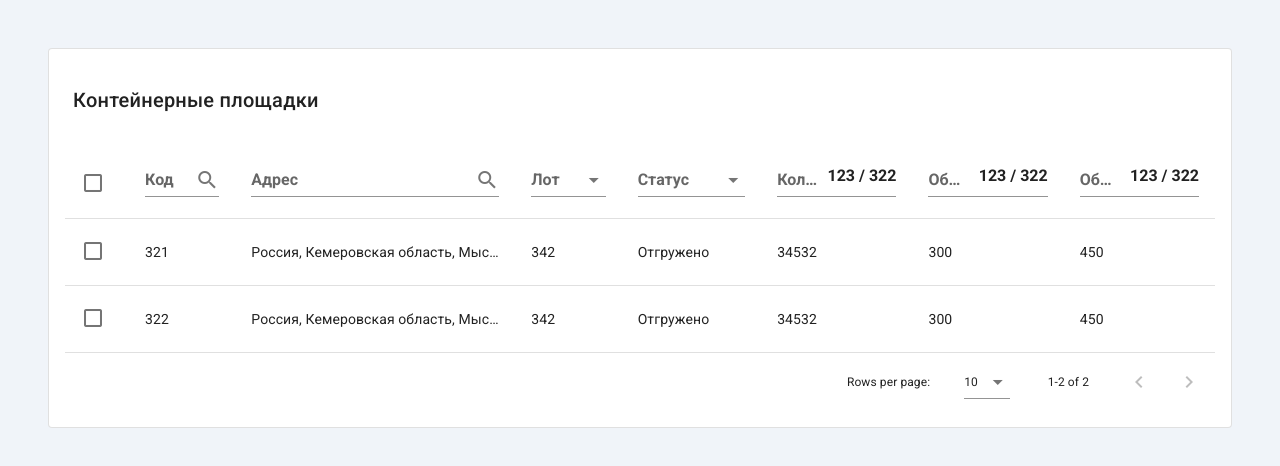
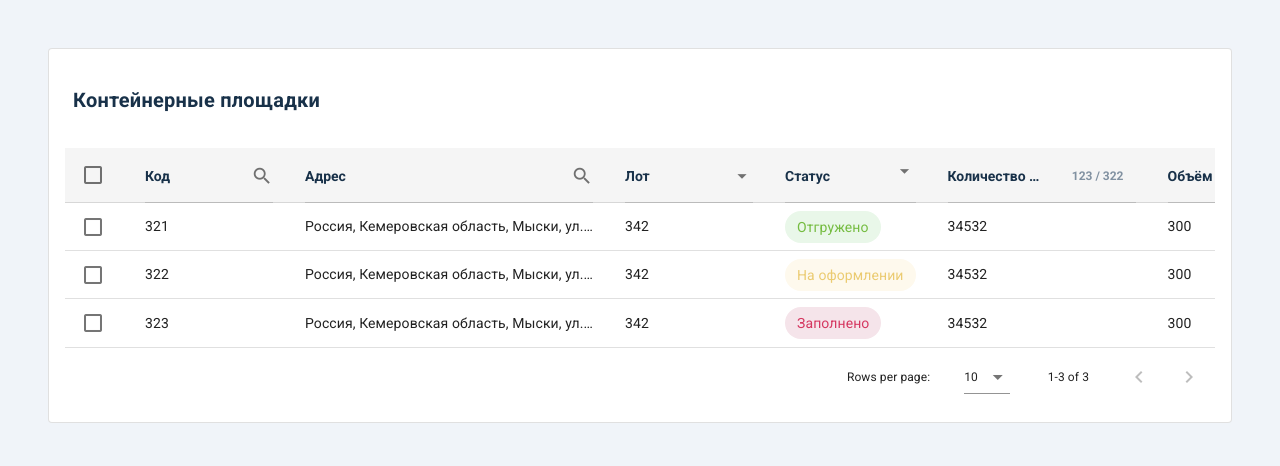
Before and after one commit to alldevic/qrform, a Vue app: page / in a window 1280 px wide. Shown: the top 466 px of the page. Built offline with nearby package versions, Linux system fonts and the light colour scheme.

Commit message:
updated platforms views

```diff
--- /dev/null
+++ b/src/constants/constants.ts
@@ -0,0 +1,7 @@
+const PLATFORM_STATUS = {
+  shipped: 0,
+  atRegistration: 1,
+  filled: 2,
+} as const;
+
+export default PLATFORM_STATUS;
--- a/src/main.ts
+++ b/src/main.ts
@@ -3,8 +3,10 @@ import App from './App.vue';
 import router from './router';
 import store from './store';
 import vuetify from './plugins/vuetify';
+import constants from './constants/constants';
 
 Vue.config.productionTip = false;
+Vue.use(constants);
 
 new Vue({
   router,
--- a/src/plugins/vuetify.ts
+++ b/src/plugins/vuetify.ts
@@ -19,7 +19,7 @@ export default new Vuetify({
         error: '#D53760',
         errorLight: '#F5E4EA',
         warning: '#EBCB71',
-        warningLigh: '#FEF9ED',
+        warningLight: '#FEF9ED',
         success: '#75BC41',
         successLight: '#E9F7E9',
       },
--- a/src/styles/extensions/_vuetify.scss
+++ b/src/styles/extensions/_vuetify.scss
@@ -1,25 +1,4 @@
-// App
-.theme--light.v-application {
-  background-color: $secondaryLightest !important;
-}
-
-// Cards
-.theme--light.v-card {
-  .v-card__title {
-      padding: 35px 24px 32px 24px;
-  }
-}
-
-// Tables
-.theme--light.v-data-table {
-  .text-start {
-    text-overflow: ellipsis;
-    overflow: hidden;
-    span {
-      white-space: nowrap;
-    }
-  }
-  .short-row {
-    max-width: 280px;
-  }
-}
+@import
+  'vuetify-components/v-app',
+  'vuetify-components/v-card',
+  'vuetify-components/v-data-table';
--- /dev/null
+++ b/src/styles/extensions/vuetify-components/_v-app.scss
@@ -0,0 +1,13 @@
+.theme--light.v-application {
+  background-color: $secondaryLightest !important;
+
+  .successLight {
+    color: $success;
+  }
+  .warningLight {
+    color: $warning;
+  }
+  .errorLight {
+    color: $error;
+  }
+}
--- /dev/null
+++ b/src/styles/extensions/vuetify-components/_v-card.scss
@@ -0,0 +1,8 @@
+.v-card {
+  .v-card__title {
+    padding: 35px 24px 32px 24px;
+    color: $secondary;
+    font-size: 20px;
+    font-weight: 600;
+  }
+}
--- /dev/null
+++ b/src/styles/extensions/vuetify-components/_v-data-table.scss
@@ -0,0 +1,86 @@
+.v-data-table {
+  thead {
+    th {
+      height: 56px;
+      padding-top: 8px;
+    }
+    background: $lighter;
+    // v-input
+    .v-input {
+      font-size: 14px;
+      line-height: 14px;
+      // Text field
+      &.v-text-field {
+        height: 100%;
+        margin-top: 0;
+        &>.v-input__control {
+          height: inherit;
+          &>.v-input__slot {
+            padding-bottom: 6px;
+            height: inherit;
+            &:before {
+              border-color: $midDark;
+            }
+            // v-label
+            .v-label {
+              height: 24px;
+              font-size: inherit;
+              color: $secondary;
+            }
+          }
+        }
+      }
+      &__append-inner {
+        display: flex;
+        align-items: center;
+        height: 100%;
+        padding-bottom: 4px;
+        margin: 0;
+        // v-chip
+        .v-chip {
+          background: none;
+          color: $secondaryLight;
+        }
+        // v-icon
+        .v-icon.v-icon {
+          font-size: 22px;
+        }
+      }
+      input {
+        max-height: 100%;
+      }
+    }
+  }
+
+  tbody {
+    td {
+      height: 52px;
+      text-overflow: ellipsis;
+      overflow: hidden;
+      span {
+        font-size: 14px;
+        white-space: nowrap;
+      }
+    }
+  }
+  .v-input {
+    // Checkbox
+    &.v-input--selection-controls {
+      margin: 0;
+      padding: 0;
+    }
+  }
+
+  .long-row {
+    min-width: 220px;
+    max-width: 320px;
+  }
+  .middle-row {
+    min-width: 200px;
+    max-width: 320px;
+  }
+  .short-row {
+    min-width: 160px;
+    max-width: 180px;
+  }
+}
--- a/src/views/platforms/Platforms.vue
+++ b/src/views/platforms/Platforms.vue
@@ -2,7 +2,7 @@
   v-card(outlined)
     v-card-title Контейнерные площадки
     v-card-text
-      v-data-table(
+      v-data-table.customize-table(
         v-model="selected"
         :headers="headers"
         :items="platforms"
@@ -10,53 +10,75 @@
         show-select
       )
         template(v-slot:header.code="{ header }")
-          v-text-field
-            template(v-slot:label)
-              | {{ header.text }}
+          v-tooltip(bottom)
+            template(v-slot:activator="{ on }")
+              v-text-field(hide-details v-on="on")
+                template(v-slot:label) {{ header.text }}
                 template(v-slot:append)
                   v-icon.material-icons search
+            span {{ header.text }}
 
         template(v-slot:header.address="{ header }")
-          v-text-field
-            template(v-slot:label)
-              | {{ header.text }}
+          v-tooltip(bottom)
+            template(v-slot:activator="{ on }")
+              v-text-field(hide-details v-on="on")
+                template(v-slot:label) {{ header.text }}
                 template(v-slot:append)
                   v-icon.material-icons search
+            span {{ header.text }}
 
         template(v-slot:header.lot="{ header }")
-          v-text-field
-            template(v-slot:label)
-              | {{ header.text }}
+          v-tooltip(bottom)
+            template(v-slot:activator="{ on }")
+              v-text-field(
+                hide-details
+                v-on="on"
+              )
+                template(v-slot:label) {{ header.text }}
                 template(v-slot:append)
                   v-icon.material-icons arrow_drop_down
+            span {{ header.text }}
 
         template(v-slot:header.status="{ header }")
-          v-text-field
-            template(v-slot:label)
-              | {{ header.text }}
+          v-tooltip(bottom)
+            template(v-slot:activator="{ on }")
+              v-select(
+                :items="statusName[status]"
+                clearable
+                hide-details
+                v-on="on"
+              )
+                template(v-slot:label) {{ header.text }}
                 template(v-slot:append)
                   v-icon.material-icons arrow_drop_down
+            span {{ header.text }}
 
         template(v-slot:header.contactsNumbers="{ header }")
-          v-text-field
-            template(v-slot:label)
-              | {{ header.text }}
+          v-tooltip(bottom)
+            template(v-slot:activator="{ on }")
+              v-text-field(hide-details v-on="on")
+                template(v-slot:label) {{ header.text }}
                 template(v-slot:append)
-              span 123 / 322
+                  v-chip(small) 123 / 322
+            span {{ header.text }}
 
         template(v-slot:header.volume="{ header }")
-          v-text-field
-            template(v-slot:label)
-              | {{ header.text }}
+          v-tooltip(bottom)
+            template(v-slot:activator="{ on }")
+              v-text-field(hide-details v-on="on")
+                template(v-slot:label) {{ header.text }}
                 template(v-slot:append)
-              span 123 / 322
+                  v-chip(small) 123 / 322
+            span {{ header.text }}
 
         template(v-slot:header.volumeShipped="{ header }")
-          v-text-field
-            template(v-slot:label)
-              | {{ header.text }}
+          v-tooltip(bottom)
+            template(v-slot:activator="{ on }")
+              v-text-field(hide-details v-on="on")
+                template(v-slot:label) {{ header.text }}
                 template(v-slot:append)
-              span 123 / 322
+                  v-chip(small) 123 / 322
+            span {{ header.text }}
 
         template(v-slot:item="{ item }")
           tr
@@ -65,47 +87,74 @@
                 v-model="selected"
                 :value="item"
                 color="primary"
+                hide-details
               )
-            td.text-start
+            td.text-start.short-row
               span {{ item.code }}
+            td.text-start.middle-row
+              span {{ item.address }}
             td.text-start.short-row
-              span {{ item.address }}
-            td.text-start
               span {{ item.lot }}
-            td.text-start
-              span {{ item.status }}
-            td.text-start
+            td.text-start.short-row
+              v-chip(:color="getStatusColor(item.status)")
+                | {{ statusName[item.status] }}
+            td.text-start.long-row
               span {{ item.contactsNumbers }}
-            td.text-start
+            td.text-start.middle-row
               span {{ item.volume }}
-            td.text-start
+            td.text-start.long-row
               span {{ item.volumeShipped }}
 </template>
 
 <script lang="ts">
+import PLATFORM_STATUS from '../../constants/constants';
+
 export default {
   data: () => ({
     selected: [],
     headers: [
-      { text: 'Код', value: 'code', sortable: false },
+      {
+        text: 'Код',
+        value: 'code',
+        sortable: false,
+      },
       {
         text: 'Адрес',
         value: 'address',
-        class: 'short-row',
         sortable: false,
       },
-      { text: 'Лот', value: 'lot', sortable: false },
-      { text: 'Статус', value: 'status', sortable: false },
-      { text: 'Количество контактов', value: 'contactsNumbers', sortable: false },
-      { text: 'Объём', value: 'volume', sortable: false },
-      { text: 'Объём отгруженного с места', value: 'volumeShipped', sortable: false },
+      {
+        text: 'Лот',
+        value: 'lot',
+        sortable: false,
+      },
+      {
+        text: 'Статус',
+        value: 'status',
+        sortable: false,
+      },
+      {
+        text: 'Количество контактов',
+        value: 'contactsNumbers',
+        sortable: false,
+      },
+      {
+        text: 'Объём',
+        value: 'volume',
+        sortable: false,
+      },
+      {
+        text: 'Объём отгруженного с места',
+        value: 'volumeShipped',
+        sortable: false,
+      },
     ],
     platforms: [
       {
         code: '321',
         address: 'Россия, Кемеровская область, Мыски, ул.Советская 23',
         lot: '342',
-        status: 'Отгружено',
+        status: PLATFORM_STATUS.shipped,
         contactsNumbers: '34532',
         volume: '300',
         volumeShipped: '450',
@@ -114,12 +163,40 @@ export default {
         code: '322',
         address: 'Россия, Кемеровская область, Мыски, ул.Советская 23',
         lot: '342',
-        status: 'Отгружено',
+        status: PLATFORM_STATUS.atRegistration,
+        contactsNumbers: '34532',
+        volume: '300',
+        volumeShipped: '450',
+      },
+      {
+        code: '323',
+        address: 'Россия, Кемеровская область, Мыски, ул.Советская 23',
+        lot: '342',
+        status: PLATFORM_STATUS.filled,
         contactsNumbers: '34532',
         volume: '300',
         volumeShipped: '450',
       },
     ],
+    statusName: {
+      0: 'Отгружено',
+      1: 'На оформлении',
+      2: 'Заполнено',
+    },
   }),
+  methods: {
+    getStatusColor(status: Number) {
+      switch (status) {
+        case PLATFORM_STATUS.shipped:
+          return 'successLight';
+        case PLATFORM_STATUS.atRegistration:
+          return 'warningLight';
+        case PLATFORM_STATUS.filled:
+          return 'errorLight';
+        default:
+          return null;
+      }
+    },
+  },
 };
 </script>
--- a/tsconfig.json
+++ b/tsconfig.json
@@ -32,7 +32,7 @@
     "src/**/*.tsx",
     "src/**/*.vue",
     "tests/**/*.ts",
-    "tests/**/*.tsx"
+    "tests/**/*.tsx", "src/plugins/constant.js"
   ],
   "exclude": [
     "node_modules"
```
Lines whose indentation alone changed are shown as unchanged.
